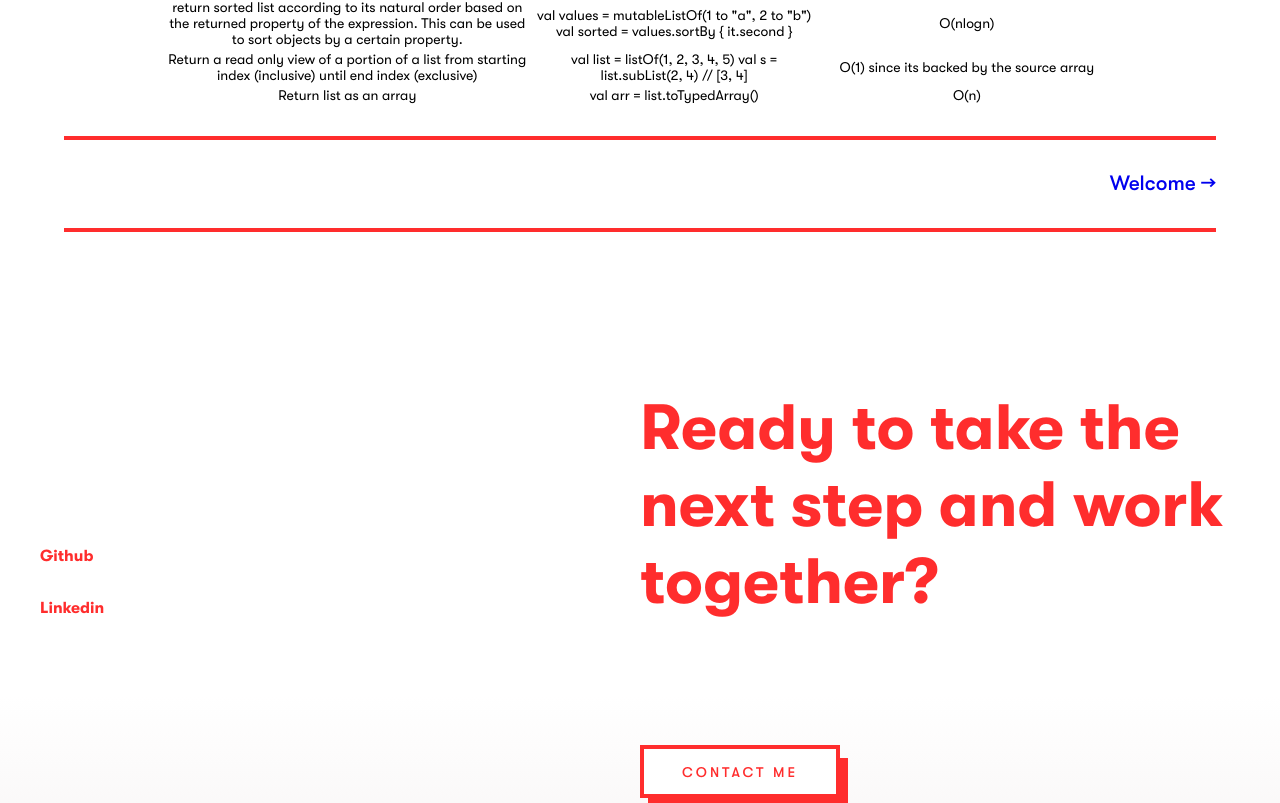
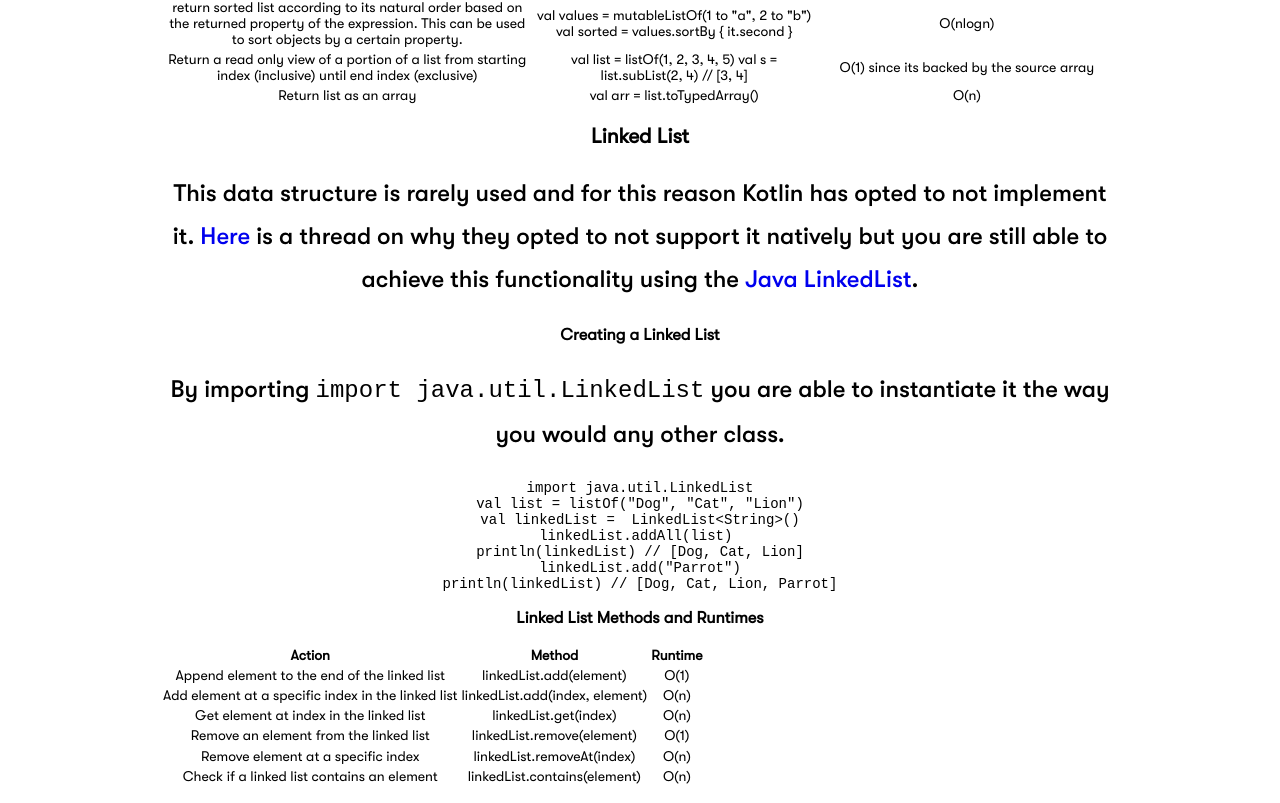
Before and after one commit to owencraston/owencraston.github.io, a Gatsby site: page /post-2/ in a window 1280 px wide. Shown: the part 3017-3820 px from the top of the page. Built offline with nearby package versions, Linux system fonts and the light colour scheme; Gatsby itself is replaced by a stand-in of ours; some packages are replaced by stand-ins of ours; code samples lack their colours.

Commit message:
linked list:

````diff
--- a/src/data/blog/post-2/index.md
+++ b/src/data/blog/post-2/index.md
@@ -54,7 +54,7 @@ You can create these arrays by passing the values of the array, the size of the
 	var arr6 =  IntArray(5)  { it -> it  }
 ```
 
- ### Array Methods
+ ### Array Methods and Runtimes
 
 | Action                | Method                  | Time Complexity | Alternative          |
 |-----------------------|-------------------------|---------|----------------------|
@@ -75,7 +75,7 @@ val numbers = listOf("one", "two", "three", "four")
 ```kotlin
 val numbers = mutableListOf(1, 2, 3, 4)
 ```
-### List Methods
+### List Methods and Runtimes
 | Action                                                                                                                                                      | Method                                                                                  | Runtime                                                                                                                          |
 |-------------------------------------------------------------------------------------------------------------------------------------------------------------|-----------------------------------------------------------------------------------------|----------------------------------------------------------------------------------------------------------------------------------|
 | Get the size of the list                                                                                                                                    | list.size                                                                               | O(1)                                                                                                                             |
@@ -97,3 +97,27 @@ val numbers = mutableListOf(1, 2, 3, 4)
 | return sorted list according to its natural order based on the returned property of the expression. This can be used to sort objects by a certain property. | val values = mutableListOf(1 to "a", 2 to "b") val sorted = values.sortBy { it.second } | O(nlogn)                                                                                                                         |
 | Return a read only view of a portion of a list from starting index (inclusive) until end index (exclusive)                                                  | val list =  listOf(1, 2, 3, 4, 5) val s = list.subList(2, 4) // [3, 4]                  | O(1) since its backed by the source array                                                                                        |
 | Return list as an array                                                                                                                                     | val arr = list.toTypedArray()                                                                | O(n)                                                                                                                             |
+
+## Linked List
+This data structure is rarely used and for this reason Kotlin has opted to not implement it. [Here](https://discuss.kotlinlang.org/t/why-kotlin-does-not-provide-linkedlist-implementation/15991) is a thread on why they opted to not support it natively but you are still able to achieve this functionality using the [Java LinkedList](https://docs.oracle.com/javase/7/docs/api/java/util/LinkedList.html).
+
+### Creating a Linked List
+By importing `import java.util.LinkedList` you are able to instantiate it the way you would any other class.
+```kotlin
+import java.util.LinkedList
+val list = listOf("Dog", "Cat", "Lion")
+val linkedList =  LinkedList<String>()
+linkedList.addAll(list)
+println(linkedList) // [Dog, Cat, Lion]
+linkedList.add("Parrot")
+println(linkedList) // [Dog, Cat, Lion, Parrot]
+```
+### Linked List Methods and Runtimes
+| Action                                             | Method                         | Runtime |
+|----------------------------------------------------|--------------------------------|---------|
+| Append element to the end of the linked list       | linkedList.add(element)        | O(1)    |
+| Add element at a specific index in the linked list | linkedList.add(index, element) | O(n)    |
+| Get element at index in the linked list            | linkedList.get(index)          | O(n)    |
+| Remove an element from the linked list             | linkedList.remove(element)     | O(1)    |
+| Remove element at a specific index                 | linkedList.removeAt(index)     | O(n)    |
+| Check if a linked list contains an element         | linkedList.contains(element)   | O(n)    |
````
